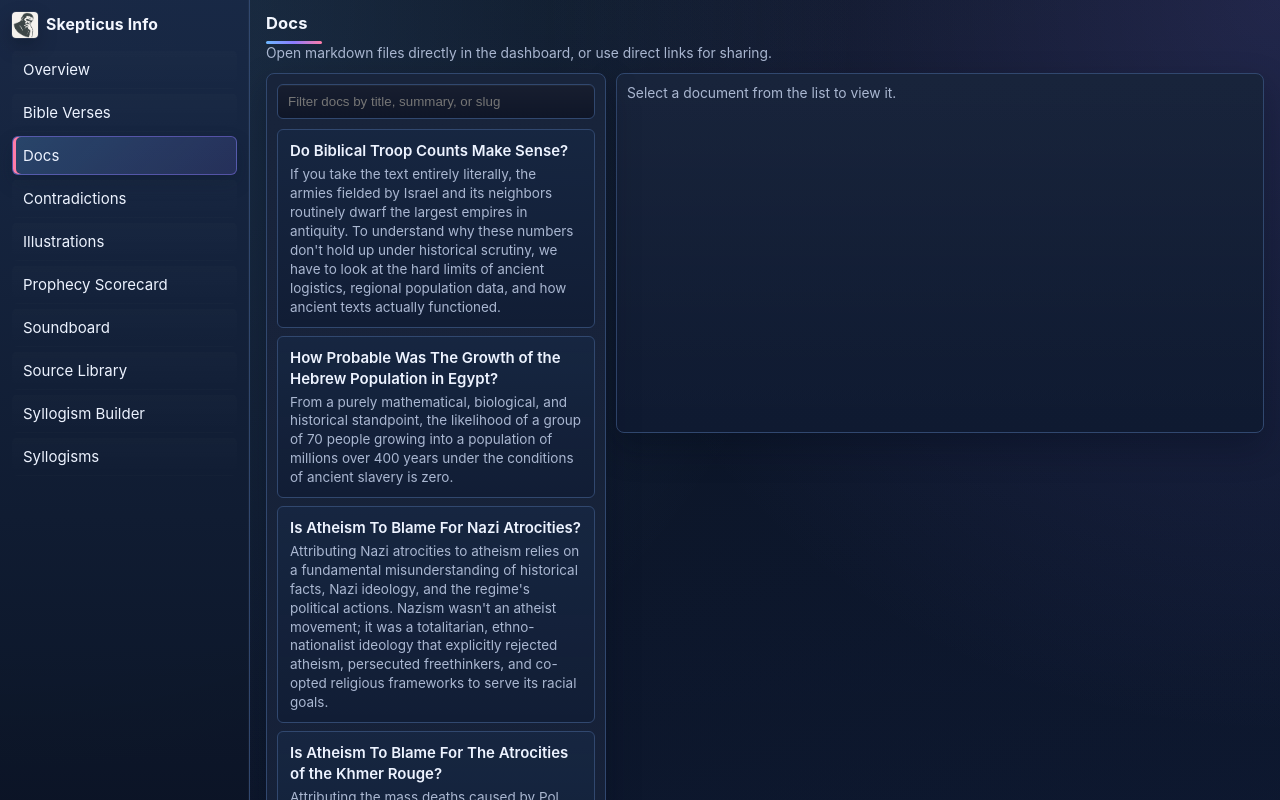
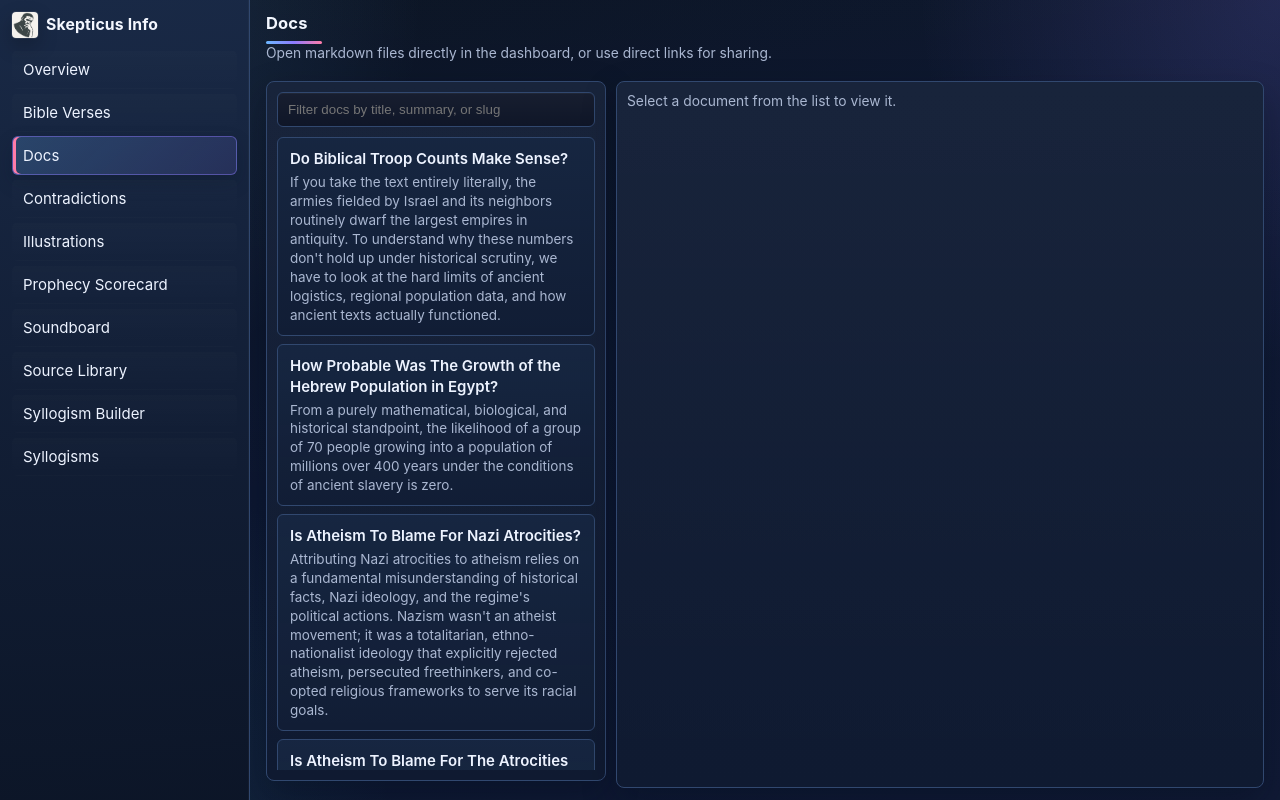
Before and after one commit to bytebodger/skepticus-info, a React (Vite) app: page /docs in a window 1280 px wide. Shown: the top 800 px of the page. Built offline with nearby package versions, Linux system fonts and the light colour scheme.

Commit message:
fixed doc scrolling

```diff
--- a/src/styles.css
+++ b/src/styles.css
@@ -143,10 +143,21 @@ button:focus-visible,
     padding: 12px 16px;
     overflow-x: auto;
     background: linear-gradient(180deg, rgba(255, 255, 255, 0.015) 0%, rgba(255, 255, 255, 0) 100%);
+    display: flex;
+    flex-direction: column;
+    min-height: 0;
+}
+
+section {
+    display: flex;
+    flex-direction: column;
+    min-height: 0;
+    flex: 1;
 }
 
 .page-header {
     margin: 0 0 10px;
+    flex: 0 0 auto;
 }
 
 .page-header h2 {
@@ -627,16 +638,23 @@ th {
     display: grid;
     grid-template-columns: minmax(260px, 340px) 1fr;
     gap: 10px;
-    align-items: start;
+    align-items: stretch;
+    min-height: 0;
+    flex: 1;
 }
 
 .docs-sidebar {
-    position: sticky;
-    top: 10px;
+    display: flex;
+    flex-direction: column;
+    min-height: 0;
+    height: 100%;
+    max-height: calc(100vh - 100px);
+    overflow: hidden;
 }
 
 .docs-filter-wrap {
     margin: 0 0 10px;
+    flex: 0 0 auto;
 }
 
 .docs-filter {
@@ -655,6 +673,9 @@ th {
     padding: 0;
     display: grid;
     gap: 8px;
+    overflow-y: auto;
+    min-height: 0;
+    flex: 1;
 }
 
 .docs-title-link {
@@ -691,6 +712,8 @@ th {
 
 .docs-viewer {
     min-height: 360px;
+    overflow-y: auto;
+    min-width: 0;
 }
 
 .docs-viewer-header {
@@ -996,7 +1019,13 @@ th {
     }
 
     .docs-sidebar {
-        position: static;
+        height: auto;
+        flex-direction: column;
+    }
+
+    .docs-title-list {
+        max-height: 350px;
+        overflow-y: auto;
     }
 }
 
```
